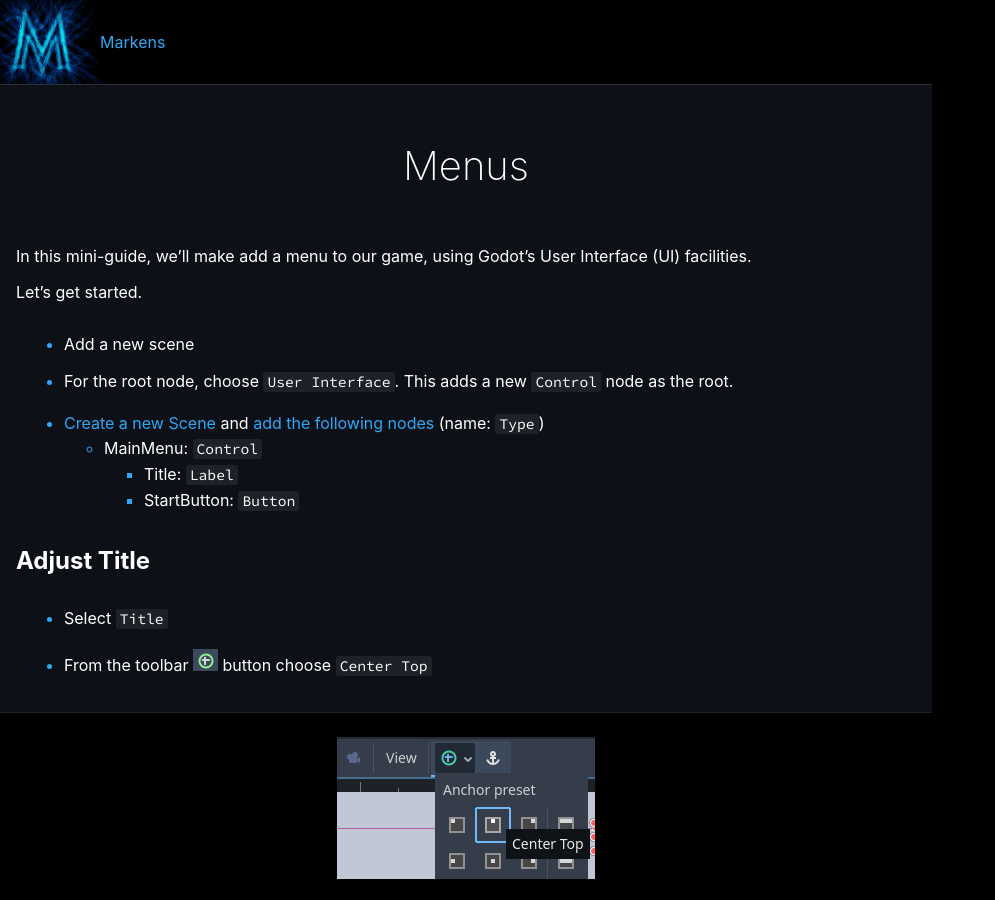
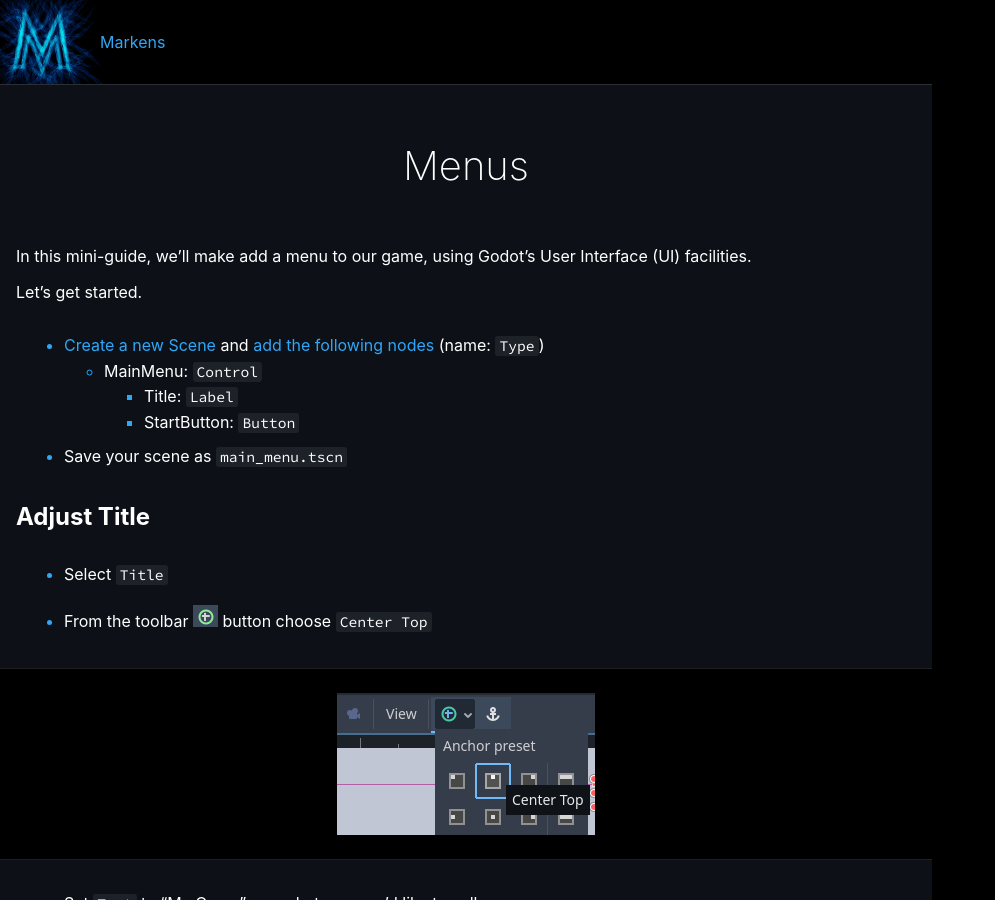
Before and after one commit to marpor/codingpirates, a Jekyll site: the page built from godot/quick_start_3d_platformer/menus.md, in a window 1280 px wide and 900 px high. Shown: the whole window, without its empty margins (0-995 px from the left). Built offline with Jekyll 4.4.1, drawn with Linux system fonts in a browser that asks for light colours; our own code applies the rules of GitHub Pages for plain Markdown files; some of the changed text lies outside the part shown.

Commit message:
Update menus.md

```diff
--- a/godot/quick_start_3d_platformer/menus.md
+++ b/godot/quick_start_3d_platformer/menus.md
@@ -7,13 +7,12 @@ In this mini-guide, we'll make add a menu to our game, using Godot's User Interf
 
 Let's get started.
 
-* Add a new scene
-* For the root node, choose `User Interface`. This adds a new `Control` node as the root.
-
 * [Create a new Scene](../tips/create_a_scene.md) and [add the following nodes](../tips/add_nodes.md) (name: `Type`)
    * MainMenu: `Control`
      * Title: `Label`
      * StartButton: `Button`
+
+* Save your scene as `main_menu.tscn`
 
 ## Adjust Title
 * Select `Title`
```
Also changed, not shown: other parts of godot/quick_start_3d_platformer/menus.md (+0 -1 lines).
